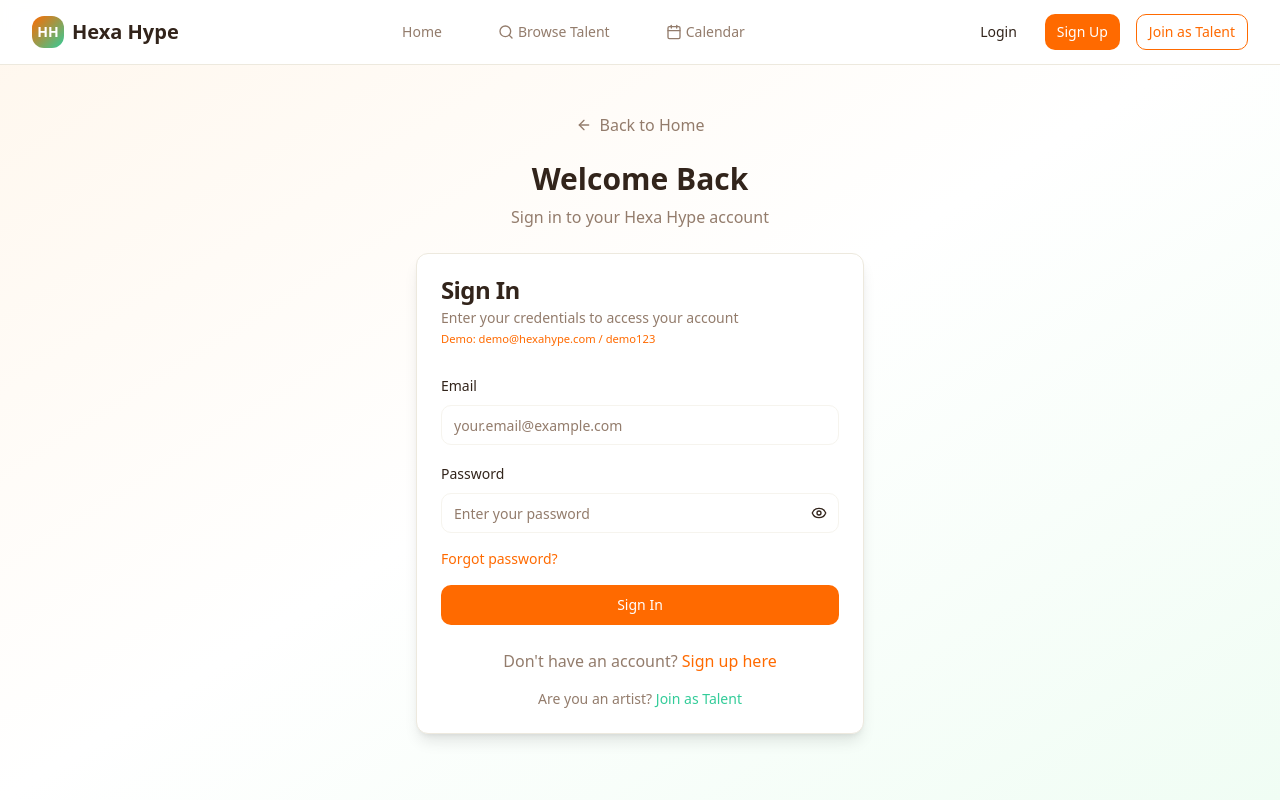
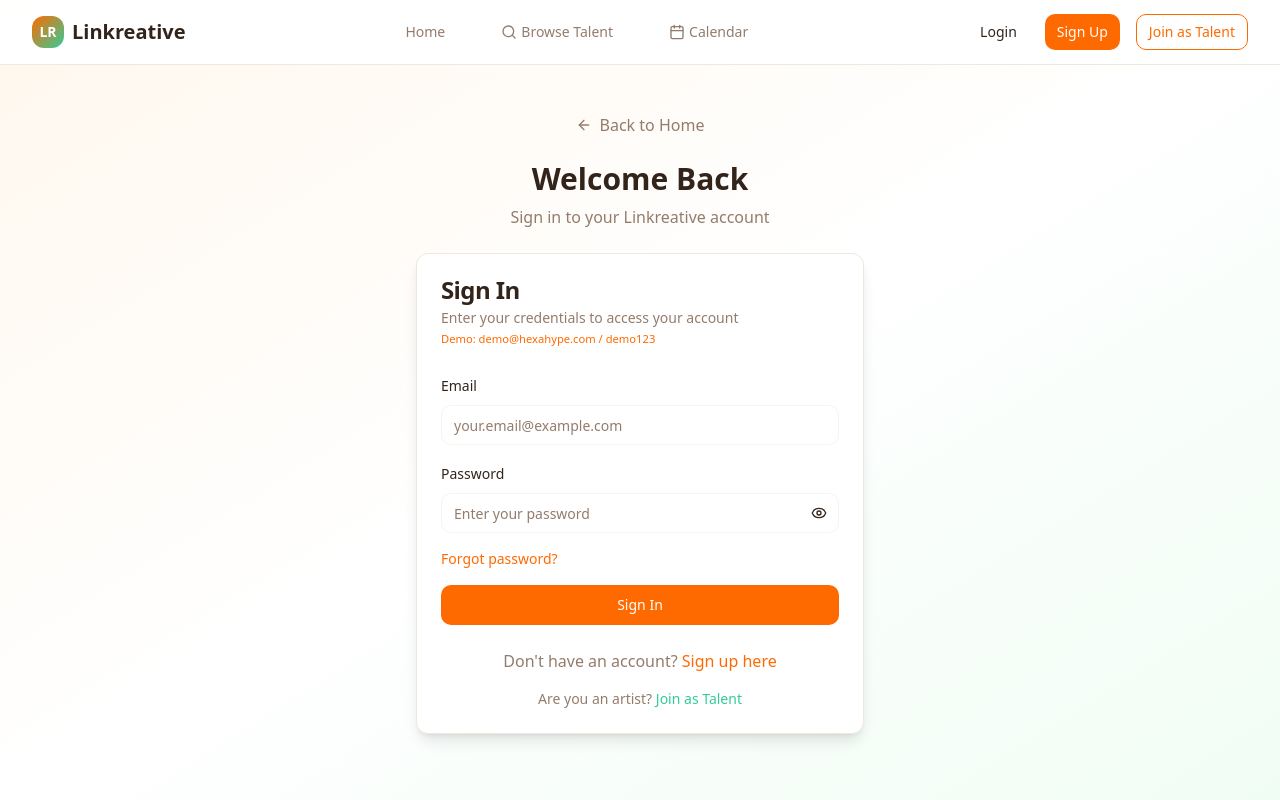
Before and after one commit to iraelie251006/linkreative, a React (Vite) app: page /login in a window 1280 px wide. Built offline with nearby package versions, Linux system fonts and the light colour scheme.

Commit message:
changed name to Linkreative

```diff
--- a/client/components/Features.tsx
+++ b/client/components/Features.tsx
@@ -68,7 +68,7 @@ export default function Features() {
         {/* Features Section */}
         <div className="text-center mb-16">
           <h2 className="text-3xl sm:text-4xl font-bold text-foreground mb-4">
-            Why Choose Hexa Hype?
+            Why Choose Linkreative?
           </h2>
           <p className="text-lg text-muted-foreground max-w-2xl mx-auto">
             The most trusted platform for booking artistic talent in Rwanda,
--- a/client/components/Navigation.tsx
+++ b/client/components/Navigation.tsx
@@ -31,9 +31,9 @@ export default function Navigation() {
           {/* Logo */}
           <Link to="/" className="flex items-center space-x-2">
             <div className="w-8 h-8 bg-gradient-to-br from-primary to-accent rounded-lg flex items-center justify-center">
-              <span className="text-white font-bold text-sm">HH</span>
+              <span className="text-white font-bold text-sm">LR</span>
             </div>
-            <span className="text-xl font-bold text-foreground">Hexa Hype</span>
+            <span className="text-xl font-bold text-foreground">Linkreative</span>
           </Link>
 
           {/* Desktop Navigation */}
--- a/client/pages/Dashboard.tsx
+++ b/client/pages/Dashboard.tsx
@@ -98,7 +98,7 @@ export default function Dashboard() {
             Welcome back, {user.firstName}! 👋
           </h1>
           <p className="text-lg text-muted-foreground">
-            Here's an overview of your Hexa Hype activity
+            Here's an overview of your Linkreative activity
           </p>
         </div>
 
--- a/client/pages/Index.tsx
+++ b/client/pages/Index.tsx
@@ -56,7 +56,7 @@ export default function Index() {
                   <span className="text-white font-bold text-sm">HH</span>
                 </div>
                 <span className="text-xl font-bold text-foreground">
-                  Hexa Hype
+                  Linkreative
                 </span>
               </div>
               <p className="text-muted-foreground mb-4 max-w-md">
@@ -118,7 +118,7 @@ export default function Index() {
 
           <div className="border-t border-border mt-8 pt-8 text-center text-muted-foreground">
             <p>
-              © 2024 Hexa Hype. Made with ❤️ for Rwanda's artistic community.
+              © 2024 Linkreative. Made with ❤️ for Rwanda's artistic community.
             </p>
           </div>
         </div>
--- a/client/pages/JoinTalent.tsx
+++ b/client/pages/JoinTalent.tsx
@@ -31,7 +31,7 @@ export default function JoinTalent() {
               <div className="w-12 h-12 bg-primary/10 rounded-lg flex items-center justify-center mb-4">
                 <Star className="w-6 h-6 text-primary" />
               </div>
-              <CardTitle>Why Join Hexa Hype?</CardTitle>
+              <CardTitle>Why Join Linkreative?</CardTitle>
               <CardDescription>
                 Benefits of becoming a verified artist on our platform
               </CardDescription>
--- a/client/pages/Login.tsx
+++ b/client/pages/Login.tsx
@@ -71,7 +71,7 @@ export default function Login() {
             </Link>
             <h1 className="text-3xl font-bold text-foreground">Welcome Back</h1>
             <p className="text-muted-foreground mt-2">
-              Sign in to your Hexa Hype account
+              Sign in to your Linkreative account
             </p>
           </div>
 
--- a/client/pages/Signup.tsx
+++ b/client/pages/Signup.tsx
@@ -67,7 +67,7 @@ export default function Signup() {
         toast({
           title: "Account created!",
           description:
-            "Welcome to Hexa Hype. Your account has been created successfully.",
+            "Welcome to Linkreative. Your account has been created successfully.",
         });
         navigate("/dashboard");
       }
@@ -95,7 +95,7 @@ export default function Signup() {
               Back to Home
             </Link>
             <h1 className="text-3xl font-bold text-foreground">
-              Join Hexa Hype
+              Join Linkreative
             </h1>
             <p className="text-muted-foreground mt-2">
               Create your account to start booking amazing talent
```
